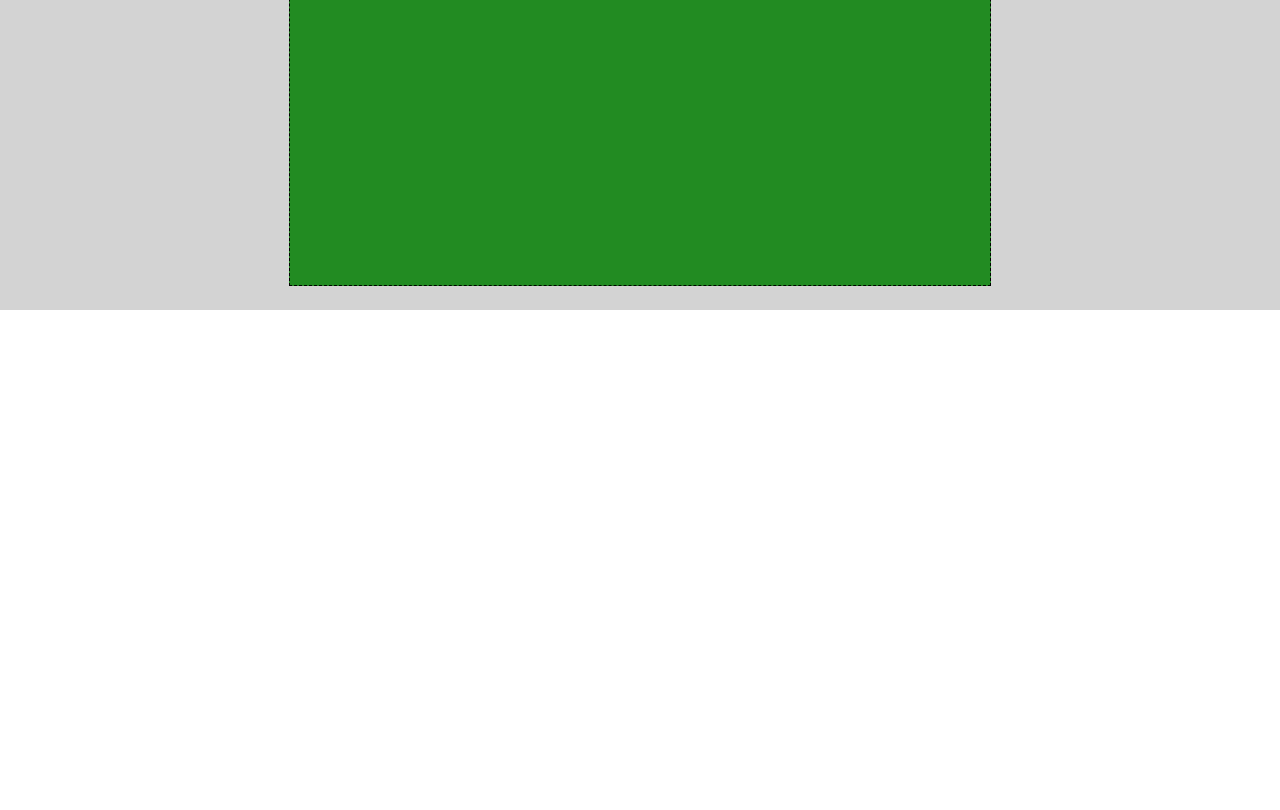
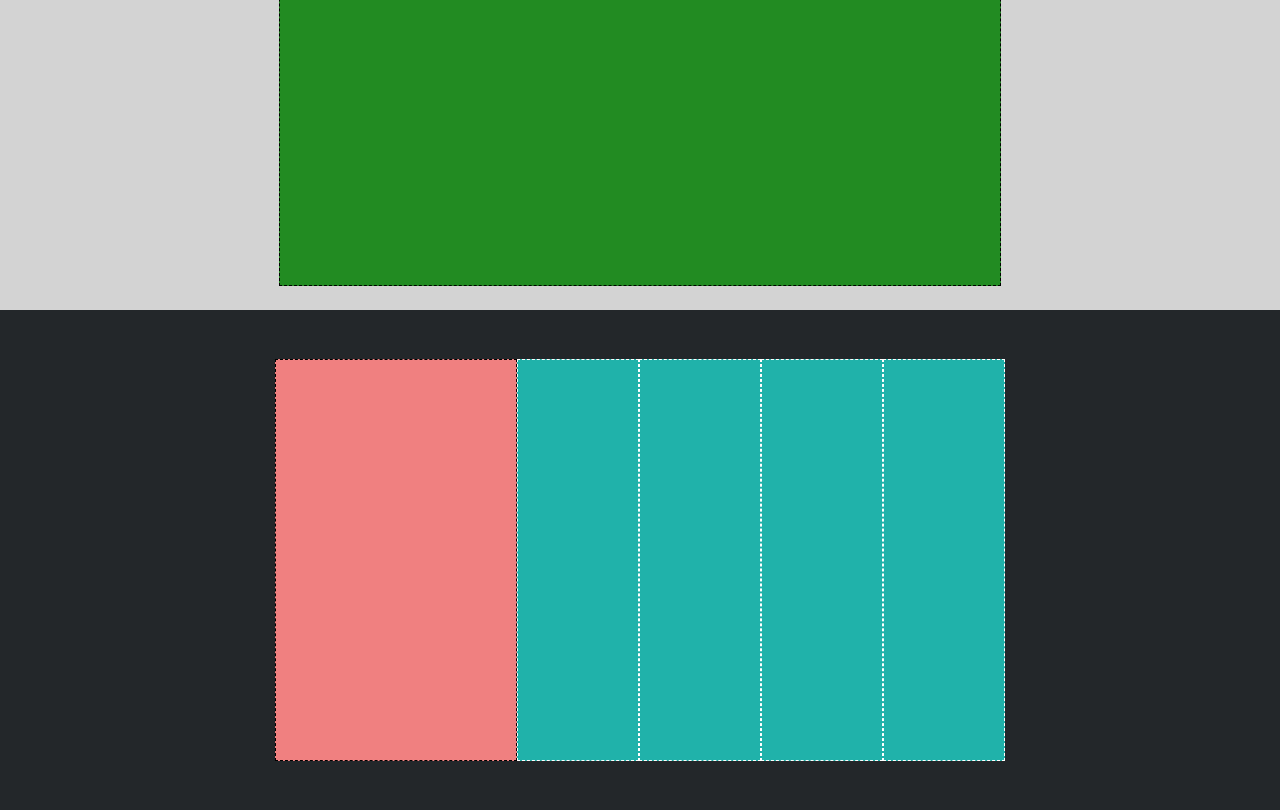
Before and after one commit to CosimoPetrarca/htmlcss-struttura-discord, a plain HTML site: page index.html in a window 1280 px wide. Shown: the part 2290-3100 px from the top of the page. Before the commit the page ends 2600 px from the top, so only its background shows below. Drawn offline with Linux system fonts and the light colour scheme.

Commit message:
fine box footer

```diff
--- a/css/style.css
+++ b/css/style.css
@@ -11,7 +11,6 @@ body{
 .debug .contenitore1{
 
     background-color: #add8e6;
-
 }
 
 .debug .contenitore2{
@@ -34,22 +33,21 @@ body{
     height: 650px;
 }
 
-
-
-
+.debug .contenitore6{
+    background-color: #23272a;
+    height: 500px;
+}
 
 .box{
     border: 1px dashed black;
     background-color: #daa520;
     margin: 10px 0;
     padding: 5px;
-
 }
 
 /* <!-- Header --> */
 
-
-.contenitore1, .contenitore2, .contenitore3, .contenitore4, .contenitore5{
+.contenitore1, .contenitore2, .contenitore3, .contenitore4, .contenitore5, .contenitore6{
     display: flex;
     justify-content: center;
     align-items: center;
@@ -57,17 +55,17 @@ body{
 
 }
 
-.box1{
+.boxlogo{
     width: 120px;
 
 }
 
-.box2{
+.boxlink{
     width: 520px;
     text-align: center;
 }
 
-.box3{
+.boxlogin{
     width: 120px;
     text-align: right;
 }
@@ -102,6 +100,24 @@ body{
     background-color: #228b22;
     border: 1px dashed black;
     height: 600px;
-    width: 700px;
+    width: 720px;
 
 }
+
+/* <!-- Footer --> */
+
+.box1{
+    background-color: #f08080;
+    width: 240px;
+    height: 400px;
+    border: 1px dashed black;
+
+}
+
+.box2{
+    background-color: #20b2aa;
+    width: 120px;
+    height: 400px;
+    border: 1px dashed white;
+
+}
--- a/index.html
+++ b/index.html
@@ -12,9 +12,9 @@
         <!-- inizio heder-top -->
 
         <div class="contenitore1">
-            <div class="box box1" >logo</div>
-            <div class="box box2">link link link link</div>
-            <div class="box box3">login</div>
+            <div class="box boxlogo" >logo</div>
+            <div class="box boxlink">link link link link</div>
+            <div class="box boxlogin">login</div>
         </div>
 
         <!-- fine heder-top -->
@@ -72,7 +72,22 @@
         <!-- fine quarto box main -->
 
     </main>
-    <footer></footer>
+    <footer>
+
+        <!-- inizio box footer -->
+
+        <div class="contenitore6">
+            <div class="box1"></div>
+            <div class="box2"></div>
+            <div class="box2"></div>
+            <div class="box2"></div>
+            <div class="box2"></div>
+
+        </div>
+
+        <!-- fine box footer -->
+
+    </footer>
 
 </body>
 </html>
```
